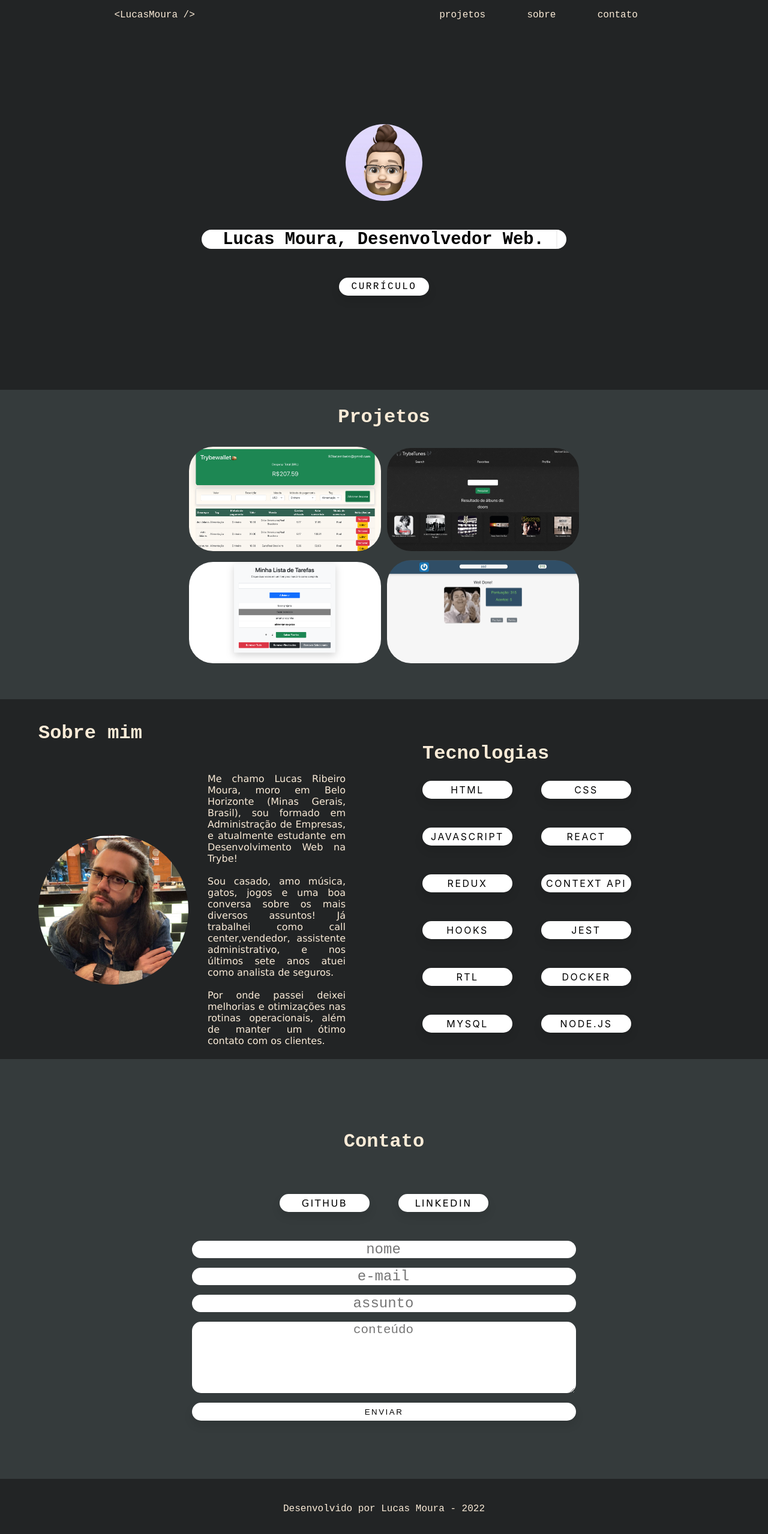
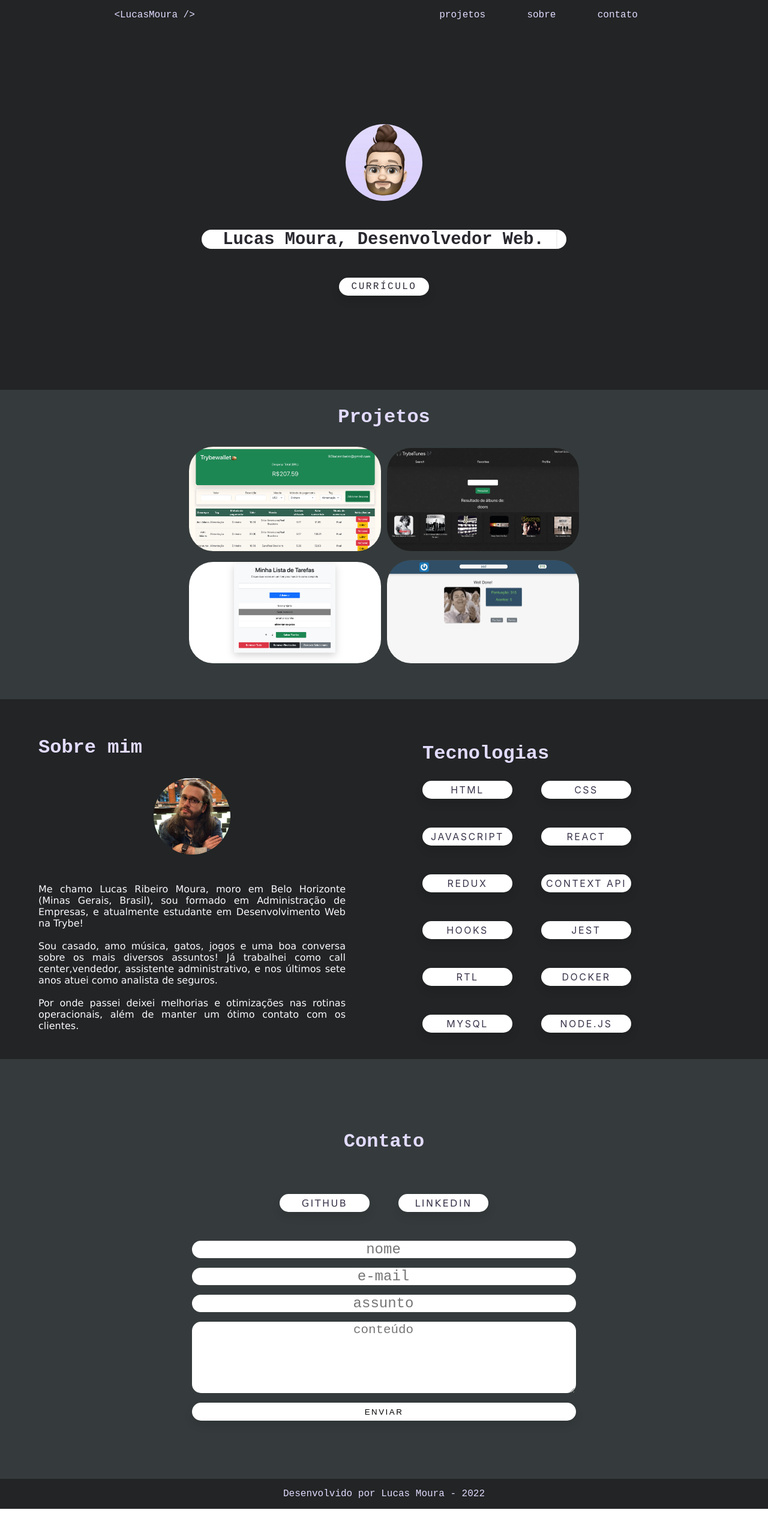
Before and after one commit to lcsrbr/Portfolio, a React (Create React App) app: page / in a window 1280 px wide. Shown: the top 2558 px of the page at 60% size. After the commit the page ends 2516 px from the top, so only its background shows below. Built offline with nearby package versions, Linux system fonts and the light colour scheme.

Commit message:
atualizando cores

```diff
--- a/src/App.css
+++ b/src/App.css
@@ -5,6 +5,7 @@ html {
 /* CABEÇALHO */
 nav {
   background-color: #222425;
+  color: #2d2b36;
   display: flex;
   justify-content: space-around;
   position: fixed;
@@ -18,13 +19,14 @@ nav {
 }
 
 nav a {
-  color: antiquewhite;
+  color: #e2dbff;
   text-decoration: none;
   transition-duration: 0.2s;
 }
 
 nav a:hover {
-  color: white;
+  color: #fcfbff;
+  ;
   font-size: 110%;
   text-decoration: none;
 }
@@ -65,7 +67,7 @@ nav div {
 
 /* From uiverse.io */
 .personal a {
-  color: black;
+  color: #302e3a;
   display: flex;
   align-items: center;
   justify-content: center;
@@ -115,6 +117,7 @@ nav div {
 
 .line-1 {
   top: 50%;
+  color: #29272e;
   margin: 0 auto;
   border-right: 2px solid rgba(255, 255, 255, .75);
   margin: 0 auto;
@@ -161,15 +164,15 @@ nav div {
   display: flex;
   flex-direction: row;
   justify-content: space-around;
-  color: antiquewhite;
+  color: #e2dbff;
   align-items: center;
 }
 
 .sobre{
   display: flex;
-  flex-direction: row;
+  flex-direction: column;
   justify-content: space-around;
-  color: antiquewhite;
+  color: #fbfaff;
   align-items: center;
   gap: 2rem;
 }
@@ -189,7 +192,7 @@ flex-direction: column;
 }
 
 #sobreMim img {
-  width: 250px;
+  width: 25%;
   border-radius: 50%;
 }
 
@@ -207,6 +210,7 @@ flex-direction: column;
   border-radius: 45px;
   text-transform: uppercase;
   letter-spacing: 2.5px;
+  color: #3a344b;
   background-color: #fff;
   border: none;
   box-shadow: 0px 8px 15px rgba(0, 0, 0, 0.1);
@@ -218,7 +222,7 @@ flex-direction: column;
 .spans span:hover {
   background-color: #239cc4;
   box-shadow: 0px 15px 20px rgba(46, 138, 229, 0.4);
-  color: #fff;
+  color: #e2dbff;
   transform: translateY(-7px);
 }
 
@@ -241,7 +245,7 @@ flex-direction: column;
   font-family: 'Courier New', Courier, monospace;
   text-align: center;
   flex-direction: column;
-  color: antiquewhite;
+  color: #e2dbff;
   padding-bottom: 50px;
 }
 
@@ -278,7 +282,7 @@ flex-direction: column;
   text-align: center;
   justify-content: center;
   flex-direction: column;
-  color: antiquewhite;
+  color: #e2dbff;
 }
 
 .contactLinks {
@@ -287,7 +291,6 @@ flex-direction: column;
 }
 
 .contactLinks a {
-  color: black;
   display: flex;
   align-items: center;
   justify-content: center;
@@ -298,6 +301,7 @@ flex-direction: column;
   text-transform: uppercase;
   letter-spacing: 2.5px;
   background-color: #fff;
+  color: #3a344b;
   border: none;
   box-shadow: 0px 8px 15px rgba(0, 0, 0, 0.1);
   transition: all 0.3s ease 0s;
@@ -308,7 +312,7 @@ flex-direction: column;
 .contactLinks a:hover {
   background-color: #239cc4;
   box-shadow: 0px 15px 20px rgba(46, 138, 229, 0.4);
-  color: #fff;
+  color: #e2dbff;
   transform: translateY(-7px);
 }
 
@@ -378,13 +382,13 @@ form button:hover {
 
 footer {
   background-color: #222425;
-  height: 100px;
   width: 100%;
+  height: 50px;
   display: flex;
   bottom: 0;
   position: static;
   font-family: 'Courier New', Courier, monospace;
-  color: antiquewhite;
+  color: #e2dbff;
   justify-content: space-evenly;
   align-items: center;
   flex-direction: column;
```
